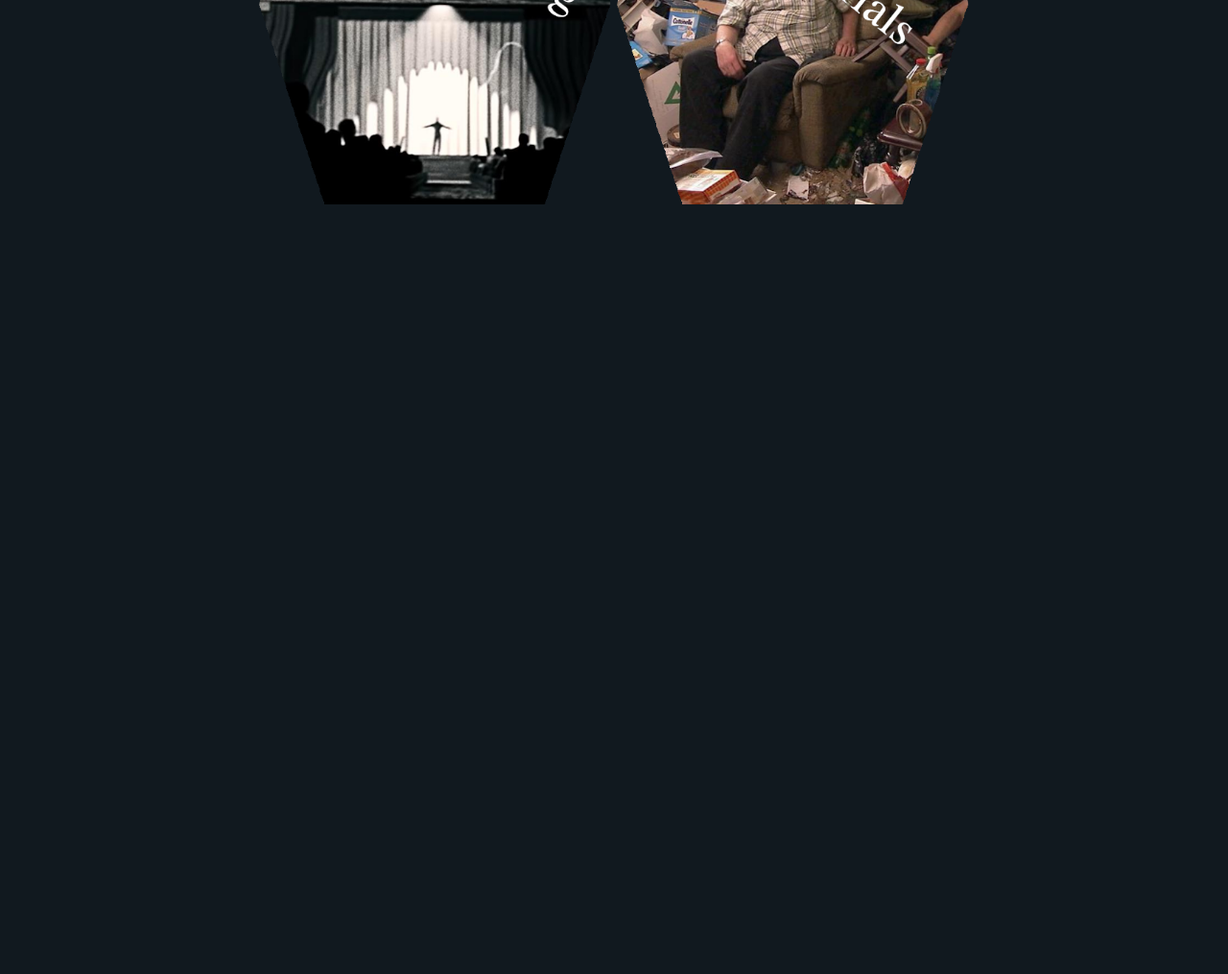
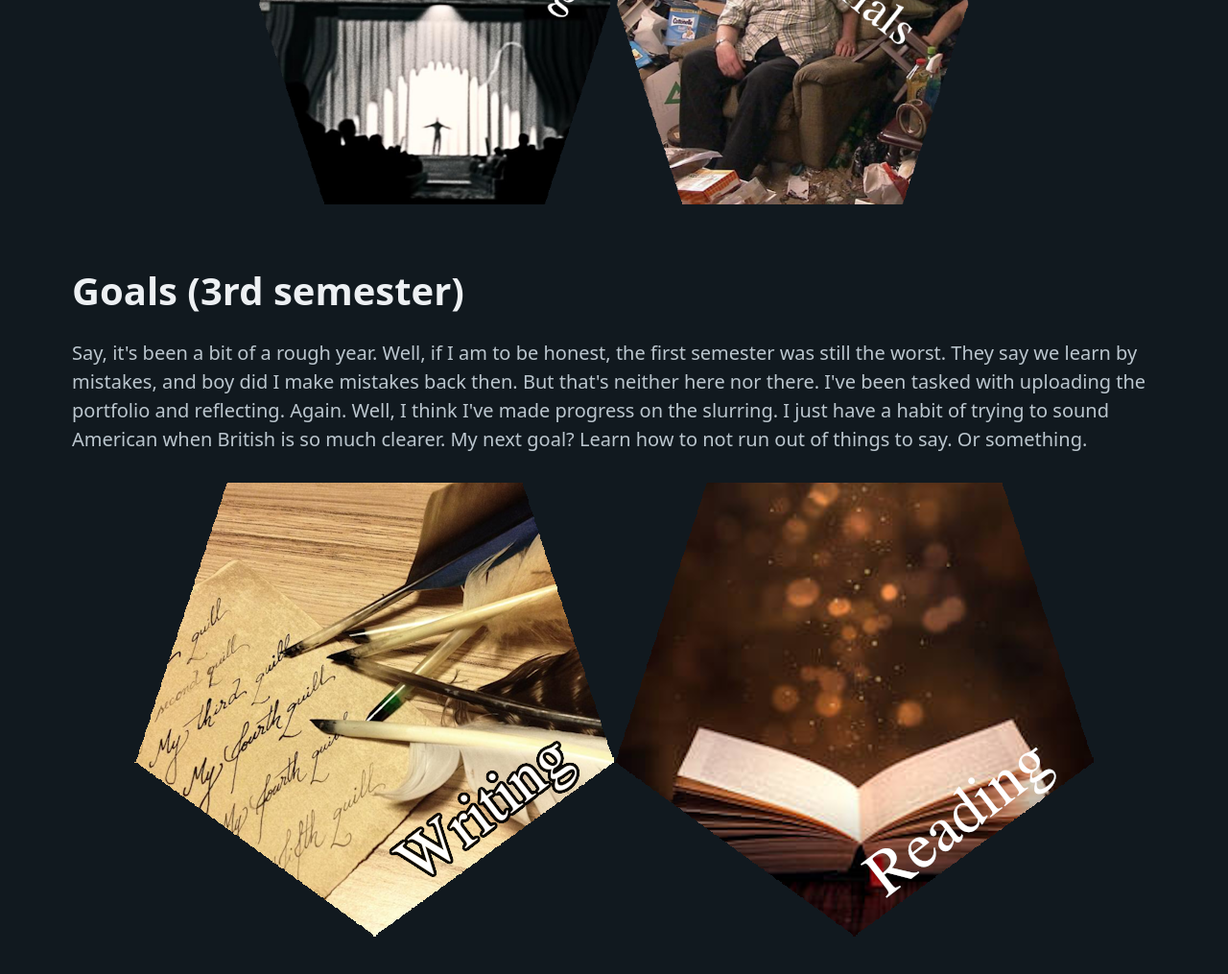
Before and after one commit to CodemanTheMan/portfolio, a plain HTML site: page index.html in a window 1280 px wide. Shown: the part 1317-2332 px from the top of the page at 96% size. Before the commit the page ends 1610 px from the top, so only its background shows below. Drawn offline with Linux system fonts and the light colour scheme.

Commit message:
Update index.html

```diff
--- a/index.html
+++ b/index.html
@@ -41,6 +41,13 @@
 			<div class="container cards2 center">
 				<a href="speaking.html"><img src="speaking-card.png"></a><a href="extra.html"><img src="extra-materials-card.png"></a>
 			</div>
+			<h1>Goals (3rd semester)</h1>
+			<p>
+				 Say, it's been a bit of a rough year. Well, if I am to be honest, the first semester was still the worst. They say we learn by mistakes, and boy did I make mistakes back then. But that's neither here nor there. I've been tasked with uploading the portfolio and reflecting. Again. Well, I think I've made progress on the slurring. I just have a habit of trying to sound American when British is so much clearer. My next goal? Learn how to not run out of things to say. Or something.
+			</p>
+			<div class="container cards3 center">
+				<a href="writing2.html"><img src="writing-card.png"></a><a href="reading2.html"><img src="reading-card.png"></a>
+			</div>
 		</main>
 	</body>
 </html>
```
